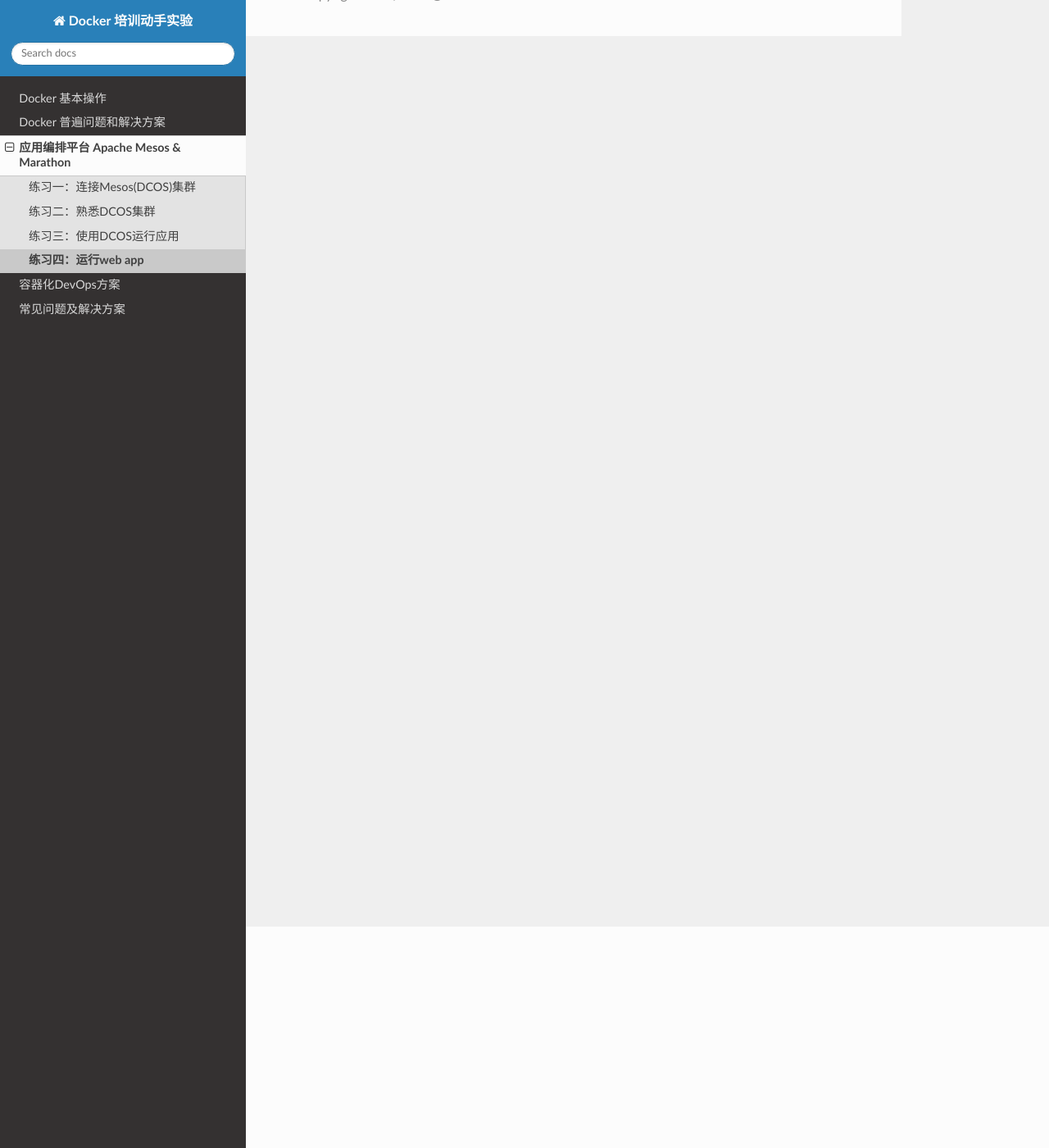
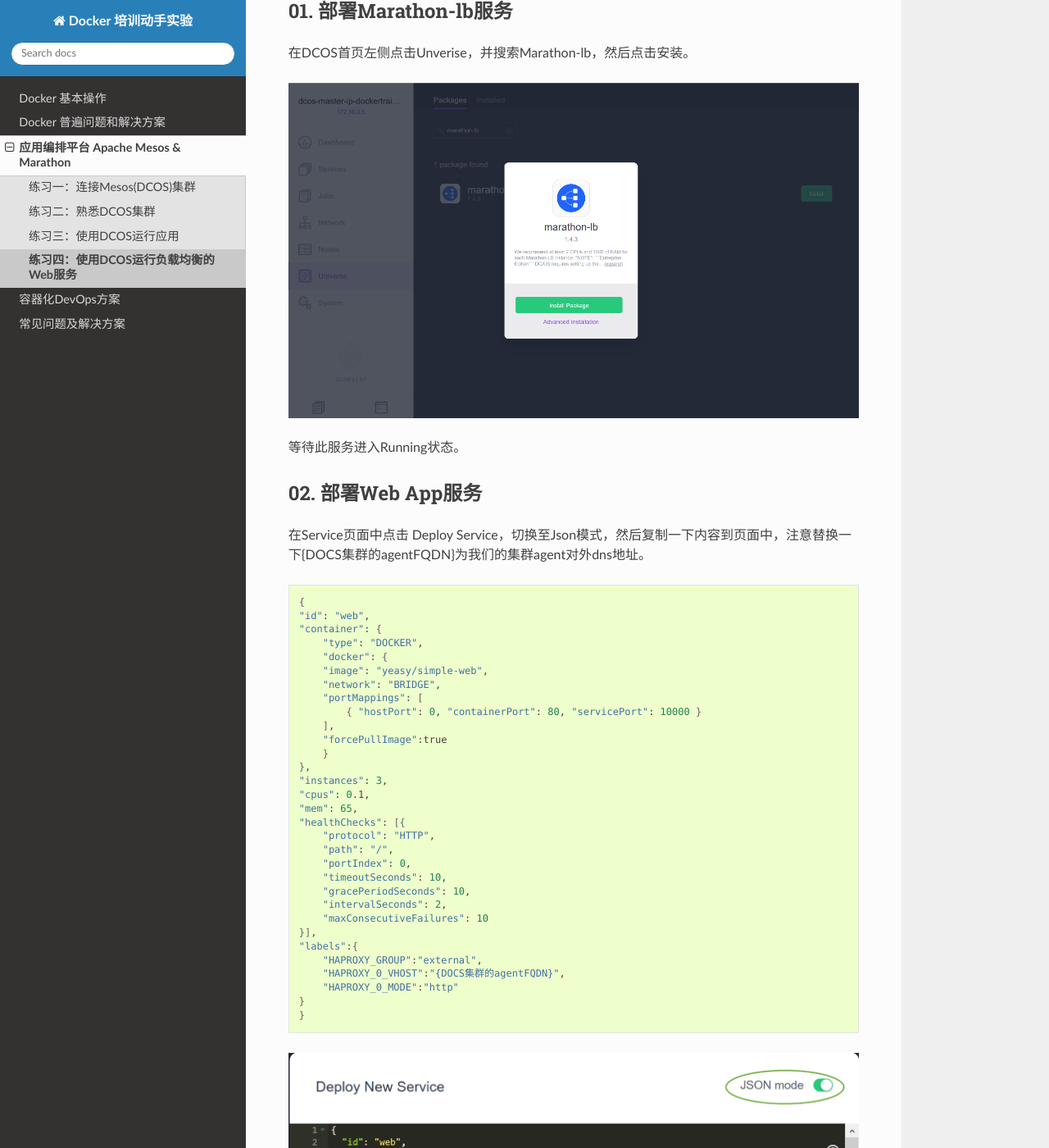
Before and after one commit to lean-soft/docker-training-hols, a Sphinx documentation site: the page built from docs/04-apahce-mesos/04-run-php-sample.rst, in a window 1280 px wide and 1400 px high, scrolled down 270 px. Shown: the whole window at 82% size. Built offline with Sphinx 7.4.7 and the Read the Docs theme 2.0.0, drawn with Linux system fonts in a browser that asks for light colours; pages that are not in the unit, such as notebooks, are missing from menus; the version number could not be read and is left out; some of the changed text lies outside the part shown.

Commit message:
完成练习四：使用DCOS运行负载均衡的Web服务

```diff
--- a/docs/04-apahce-mesos/03-run-simple-job.rst
+++ b/docs/04-apahce-mesos/03-run-simple-job.rst
@@ -22,7 +22,7 @@
 
     /bin/bash -c "for i in {1..5}; do echo MyFirstApp $i; sleep 1; done"
 
-.. figure:: images/03-simplejob-01-start.png
+.. figure:: images/03-simplejob-01-status.png
 
 然后单击Deploy
 
--- a/docs/04-apahce-mesos/04-run-php-sample.rst
+++ b/docs/04-apahce-mesos/04-run-php-sample.rst
@@ -1,2 +1,80 @@
-练习四：运行web app
+练习四：使用DCOS运行负载均衡的Web服务
 ~~~~~~~~~~~~~~~~~~~~~~~~~~~~~~~~~~
+
+这个实验中，我们将使用DCOS部署一个40节点的Web App并配置Marathon-lb对其进行负载均衡，同时允许用户通过DCOS的外部地址进行访问。
+
+01. 部署Marathon-lb服务
+^^^^^^^^^^^^^^^^^^^^^^^^
+
+在DCOS首页左侧点击Unverise，并搜索Marathon-lb，然后点击安装。
+
+.. figure:: images/04-webapp-01-marathon-lb-install.png
+
+等待此服务进入Running状态。
+
+02. 部署Web App服务
+^^^^^^^^^^^^^^^^^^^^^^^^
+
+在Service页面中点击 Deploy Service，切换至Json模式，然后复制一下内容到页面中，注意替换一下{DOCS集群的agentFQDN}为我们的集群agent对外dns地址。
+
+.. code-block:: shell
+
+    {
+    "id": "web",
+    "container": {
+        "type": "DOCKER",
+        "docker": {
+        "image": "yeasy/simple-web",
+        "network": "BRIDGE",
+        "portMappings": [
+            { "hostPort": 0, "containerPort": 80, "servicePort": 10000 }
+        ],
+        "forcePullImage":true
+        }
+    },
+    "instances": 3,
+    "cpus": 0.1,
+    "mem": 65,
+    "healthChecks": [{
+        "protocol": "HTTP",
+        "path": "/",
+        "portIndex": 0,
+        "timeoutSeconds": 10,
+        "gracePeriodSeconds": 10,
+        "intervalSeconds": 2,
+        "maxConsecutiveFailures": 10
+    }],
+    "labels":{
+        "HAPROXY_GROUP":"external",
+        "HAPROXY_0_VHOST":"{DOCS集群的agentFQDN}",
+        "HAPROXY_0_MODE":"http"
+    }
+    }
+
+.. figure:: images/04-webapp-02-webapp-json.png
+
+完成后，等待此服务进入Runing状态。
+
+.. figure:: images/04-webapp-02-webapp-running.png
+
+此时，可以使用浏览器导航到 http://{DOCS集群的agentFQDN} 地址上，看到一下页面
+
+.. figure:: images/04-webapp-02-webapp-externalaccess.png
+
+
+03. 对web服务进行扩容
+^^^^^^^^^^^^^^^^^^^^^^^^
+
+现在你可以尝试对这个web服务进行扩容，在我们的实验环境上你应该可以最大扩容到40个节点。完成刷新浏览器中的页面，你会看到基本上每次刷新WebServer的地址都会发生变化，这是因为我们的负载均衡在起作用。
+
+04. Azure ACS 上的DCOS负载均衡架构
+^^^^^^^^^^^^^^^^^^^^^^^^
+
+在以上配置中，我们的环境中分别由Azure的负载均衡器和运行在DCOS上面的Marathon-lb服务系统工作完成了外部流量向内部运行的container上面的负载均衡。此架构图如下：
+
+.. figure:: images/04-webapp-04-acs-dcos-lb.png
+
+小结
+^^^^^^^^^^^^^^^^^^^^^^^^
+
+至此，我们就完成了在DCOS上面部署负载均衡的Web服务的操作。
```
Also changed, not shown: docs/04-apahce-mesos/images/04-webapp-01-marathon-lb-install.png (added), docs/04-apahce-mesos/images/04-webapp-02-webapp-externalaccess.png (added), docs/04-apahce-mesos/images/04-webapp-02-webapp-json.png (added), docs/04-apahce-mesos/images/04-webapp-02-webapp-running.png (added), docs/04-apahce-mesos/images/04-webapp-04-acs-dcos-lb.png (added).
